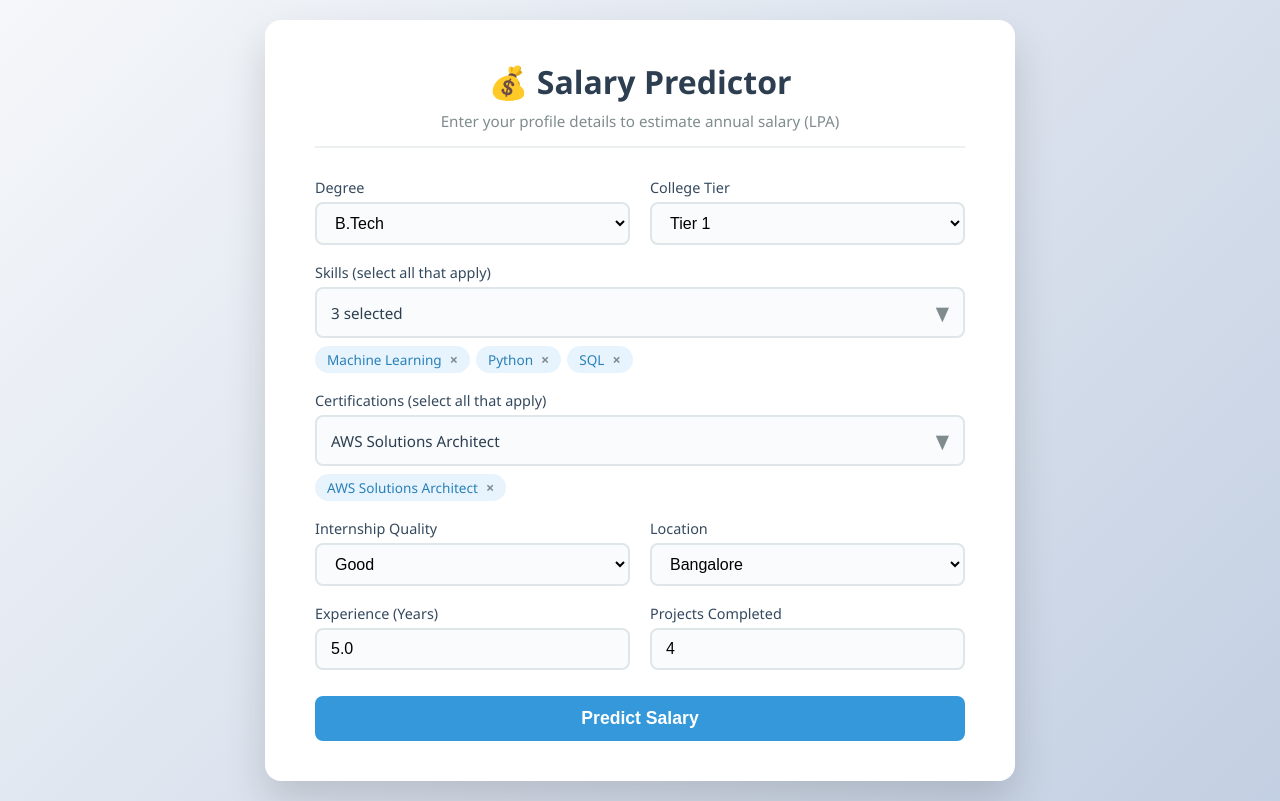
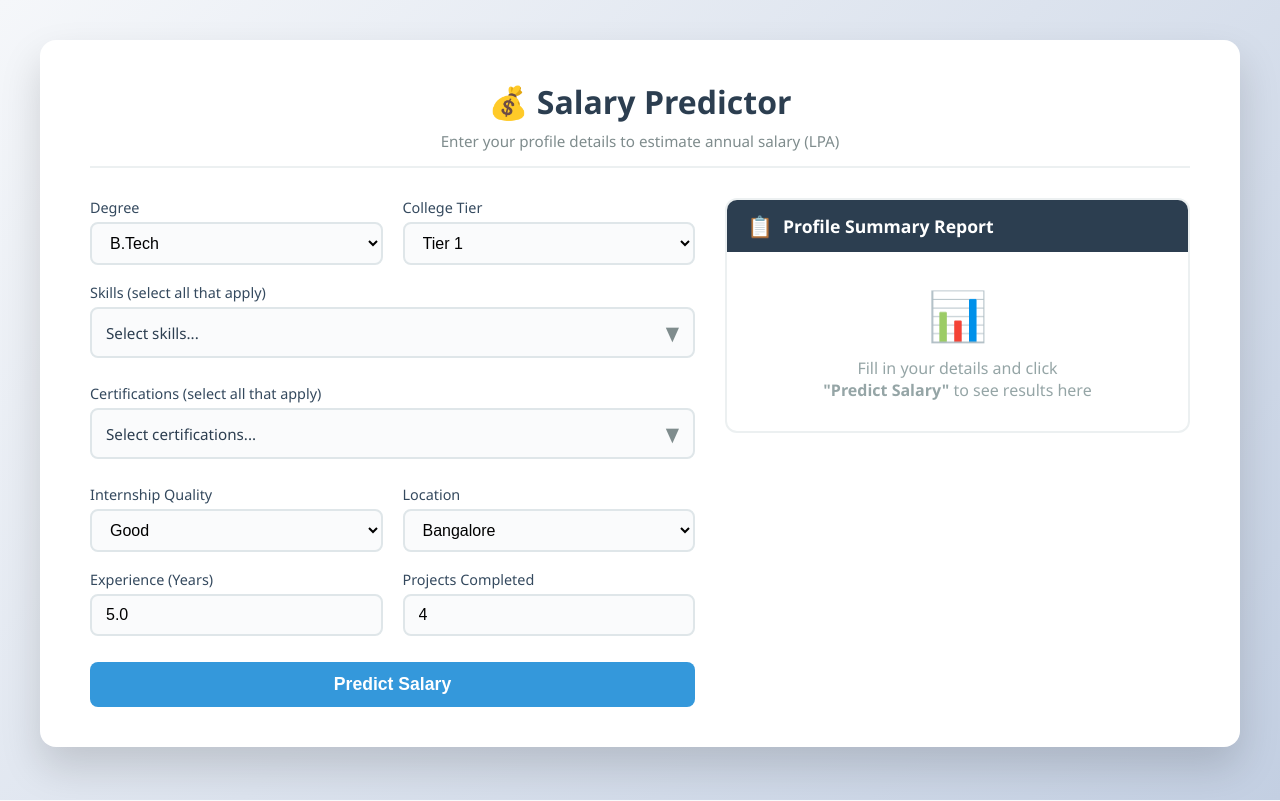
Before and after one commit to Abhinandan-19-05/salary_prediction, a Flask app: page / in a window 1280 px wide. Run offline with Flask 3, Linux system fonts and the light colour scheme; parts of the project's set-up code (start-up, migrations or seed data) failed here and were passed over.

Commit message:
Update index.html

```diff
--- a/templates/index.html
+++ b/templates/index.html
@@ -16,7 +16,7 @@
             min-height: 100vh;
             display: flex;
             justify-content: center;
-            align-items: center;
+            align-items: flex-start;
             padding: 20px;
         }
         .container {
@@ -24,8 +24,9 @@
             border-radius: 16px;
             box-shadow: 0 20px 40px rgba(0,0,0,0.15);
             padding: 40px 50px;
-            max-width: 750px;
+            max-width: 1200px;
             width: 100%;
+            margin-top: 20px;
         }
         h1 {
             color: #2c3e50;
@@ -42,6 +43,22 @@
             border-bottom: 2px solid #ecf0f1;
             padding-bottom: 15px;
         }
+
+        /* Two column layout */
+        .two-column {
+            display: flex;
+            gap: 30px;
+            align-items: flex-start;
+        }
+        .left-column {
+            flex: 0 0 55%;
+        }
+        .right-column {
+            flex: 1;
+            position: sticky;
+            top: 20px;
+        }
+
         .form-group {
             margin-bottom: 18px;
         }
@@ -121,10 +117,10 @@
 
         /* Report Section Styles */
         .report-section {
-            margin-top: 25px;
             border: 2px solid #ecf0f1;
             border-radius: 12px;
             overflow: hidden;
+            background: white;
         }
         .report-header {
             background: #2c3e50;
@@ -193,15 +219,30 @@
             background: #27ae60;
             color: white;
             border: none;
-            padding: 10px 30px;
-            font-size: 1rem;
+            padding: 8px 25px;
+            font-size: 0.9rem;
             font-weight: 600;
             border-radius: 8px;
             cursor: pointer;
             transition: background 0.2s;
+            text-decoration: none;
+            display: inline-block;
         }
         .report-actions .btn-new-prediction:hover {
             background: #219a52;
+        }
+        .report-empty {
+            padding: 30px 20px;
+            text-align: center;
+            color: #95a5a6;
+        }
+        .report-empty .big-icon {
+            font-size: 3rem;
+            display: block;
+            margin-bottom: 10px;
+        }
+        .report-empty .empty-text {
+            font-size: 1rem;
         }
 
         /* Custom multi-select dropdown styles */
@@ -332,12 +380,16 @@
         <h1>💰 Salary Predictor</h1>
         <div class="subtitle">Enter your profile details to estimate annual salary (LPA)</div>
 
+        <div class="two-column">
+            <!-- Left Column: Form -->
+            <div class="left-column">
                 <form method="POST" id="predictionForm">
                     <!-- Row 1: Degree & College Tier -->
                     <div class="row">
                         <div class="form-group">
                             <label for="degree">Degree</label>
                             <select id="degree" name="degree" required>
+                                <option value="">Select Degree</option>
                                 <option value="B.Tech" {% if sample.degree == 'B.Tech' %}selected{% endif %}>B.Tech</option>
                                 <option value="BCA" {% if sample.degree == 'BCA' %}selected{% endif %}>BCA</option>
                                 <option value="MBA" {% if sample.degree == 'MBA' %}selected{% endif %}>MBA</option>
@@ -347,6 +399,7 @@
                         <div class="form-group">
                             <label for="college_tier">College Tier</label>
                             <select id="college_tier" name="college_tier" required>
+                                <option value="">Select Tier</option>
                                 <option value="Tier 1" {% if sample.college_tier == 'Tier 1' %}selected{% endif %}>Tier 1</option>
                                 <option value="Tier 2" {% if sample.college_tier == 'Tier 2' %}selected{% endif %}>Tier 2</option>
                                 <option value="Tier 3" {% if sample.college_tier == 'Tier 3' %}selected{% endif %}>Tier 3</option>
@@ -507,6 +560,7 @@
                         <div class="form-group">
                             <label for="internship_quality">Internship Quality</label>
                             <select id="internship_quality" name="internship_quality" required>
+                                <option value="">Select Quality</option>
                                 <option value="Good" {% if sample.internship_quality == 'Good' %}selected{% endif %}>Good</option>
                                 <option value="Average" {% if sample.internship_quality == 'Average' %}selected{% endif %}>Average</option>
                                 <option value="None" {% if sample.internship_quality == 'None' %}selected{% endif %}>None</option>
@@ -515,6 +569,7 @@
                         <div class="form-group">
                             <label for="location">Location</label>
                             <select id="location" name="location" required>
+                                <option value="">Select Location</option>
                                 <option value="Bangalore" {% if sample.location == 'Bangalore' %}selected{% endif %}>Bangalore</option>
                                 <option value="Pune" {% if sample.location == 'Pune' %}selected{% endif %}>Pune</option>
                                 <option value="Delhi" {% if sample.location == 'Delhi' %}selected{% endif %}>Delhi</option>
@@ -530,40 +585,41 @@
                     <div class="row">
                         <div class="form-group">
                             <label for="experience_years">Experience (Years)</label>
-                    <input type="number" id="experience_years" name="experience_years" value="{{ sample.experience_years }}" step="0.5" min="0" required>
+                            <input type="number" id="experience_years" name="experience_years" value="{{ sample.experience_years }}" step="0.5" min="0" placeholder="0" required>
                         </div>
                         <div class="form-group">
                             <label for="projects">Projects Completed</label>
-                    <input type="number" id="projects" name="projects" value="{{ sample.projects }}" min="0" required>
+                            <input type="number" id="projects" name="projects" value="{{ sample.projects }}" min="0" placeholder="0" required>
                         </div>
                     </div>
 
                     <button type="submit" class="btn">Predict Salary</button>
                 </form>
+            </div>
 
-        <!-- Result Section -->
-        {% if prediction is not none %}
-        <div class="result">
-            <div>Estimated Annual Salary</div>
-            <div class="salary">₹ {{ prediction }} LPA</div>
-        </div>
-        {% endif %}
-
-        <!-- Report Section -->
-        {% if prediction is not none and not error %}
+            <!-- Right Column: Report -->
+            <div class="right-column">
                 <div class="report-section">
                     <div class="report-header">
                         <span class="icon">📋</span>
                         Profile Summary Report
                     </div>
+
+                    {% if prediction is not none and not error %}
+                    <!-- Result/Salary at top of report -->
+                    <div class="report-result">
+                        <div class="result-label">💰 Estimated Annual Salary</div>
+                        <div class="salary">₹ {{ prediction }} LPA</div>
+                    </div>
+
                     <div class="report-body">
                         <div class="report-item">
                             <div class="report-label">🎓 Degree</div>
-                    <div class="report-value">{{ degree or sample.degree }}</div>
+                            <div class="report-value">{{ degree or 'Not provided' }}</div>
                         </div>
                         <div class="report-item">
                             <div class="report-label">🏛️ College Tier</div>
-                    <div class="report-value">{{ college_tier or sample.college_tier }}</div>
+                            <div class="report-value">{{ college_tier or 'Not provided' }}</div>
                         </div>
                         <div class="report-item">
                             <div class="report-label">🛠️ Skills</div>
@@ -573,7 +629,7 @@
                                         <span class="tag tag-skill">{{ skill }}</span>
                                     {% endfor %}
                                 {% else %}
-                            <span style="color: #95a5a6;">None selected</span>
+                                    <span class="empty-value">None selected</span>
                                 {% endif %}
                             </div>
                         </div>
@@ -585,29 +641,25 @@
                                         <span class="tag tag-cert">{{ cert }}</span>
                                     {% endfor %}
                                 {% else %}
-                            <span style="color: #95a5a6;">None selected</span>
+                                    <span class="empty-value">None selected</span>
                                 {% endif %}
                             </div>
                         </div>
                         <div class="report-item">
-                    <div class="report-label">💼 Internship Quality</div>
-                    <div class="report-value">{{ internship_quality or sample.internship_quality }}</div>
+                            <div class="report-label">💼 Internship</div>
+                            <div class="report-value">{{ internship_quality or 'Not provided' }}</div>
                         </div>
                         <div class="report-item">
                             <div class="report-label">📍 Location</div>
-                    <div class="report-value">{{ location or sample.location }}</div>
+                            <div class="report-value">{{ location or 'Not provided' }}</div>
                         </div>
                         <div class="report-item">
                             <div class="report-label">⏳ Experience</div>
-                    <div class="report-value">{{ experience_years or sample.experience_years }} years</div>
+                            <div class="report-value">{{ experience_years or 0 }} years</div>
                         </div>
                         <div class="report-item">
                             <div class="report-label">📁 Projects</div>
-                    <div class="report-value">{{ projects or sample.projects }}</div>
-                </div>
-                <div class="report-item">
-                    <div class="report-label">💰 Predicted Salary</div>
-                    <div class="report-value" style="font-weight: 700; color: #27ae60; font-size: 1.1rem;">₹ {{ prediction }} LPA</div>
+                            <div class="report-value">{{ projects or 0 }}</div>
                         </div>
                     </div>
                     <div class="report-footer">
@@ -616,15 +668,23 @@
                     <div class="report-actions">
                         <a href="/" class="btn-new-prediction">🔄 New Prediction</a>
                     </div>
+
+                    {% elif error %}
+                    <div class="report-result">
+                        <div class="result-label">⚠️ Error</div>
+                        <div class="error-text">{{ error }}</div>
+                    </div>
+
+                    {% else %}
+                    <!-- Empty report state -->
+                    <div class="report-empty">
+                        <span class="big-icon">📊</span>
+                        <div class="empty-text">Fill in your details and click<br><strong>"Predict Salary"</strong> to see results here</div>
                     </div>
                     {% endif %}
-
-        {% if error %}
-        <div class="result error">
-            <div>⚠️ Error</div>
-            <div style="font-size:1rem; font-weight:400;">{{ error }}</div>
                 </div>
-        {% endif %}
+            </div>
+        </div>
     </div>
 
     <script>
@@ -695,30 +755,6 @@
                 updateSelection(type);
             }
         }
-
-        // Initialize with sample values
-        document.addEventListener('DOMContentLoaded', function() {
-            const sampleSkills = {{ sample.skills|tojson }};
-            const sampleCerts = {{ sample.certifications|tojson }};
-
-            if (sampleSkills && sampleSkills.length > 0) {
-                document.querySelectorAll('#skillsWrapper input[type="checkbox"]').forEach(cb => {
-                    if (sampleSkills.includes(cb.value)) {
-                        cb.checked = true;
-                    }
-                });
-                updateSelection('skills');
-            }
-
-            if (sampleCerts && sampleCerts.length > 0) {
-                document.querySelectorAll('#certsWrapper input[type="checkbox"]').forEach(cb => {
-                    if (sampleCerts.includes(cb.value)) {
-                        cb.checked = true;
-                    }
-                });
-                updateSelection('certs');
-            }
-        });
     </script>
 </body>
 </html>
```
Also changed, not shown: other parts of templates/index.html (+50 -34 lines). Lines whose indentation alone changed are shown as unchanged.
